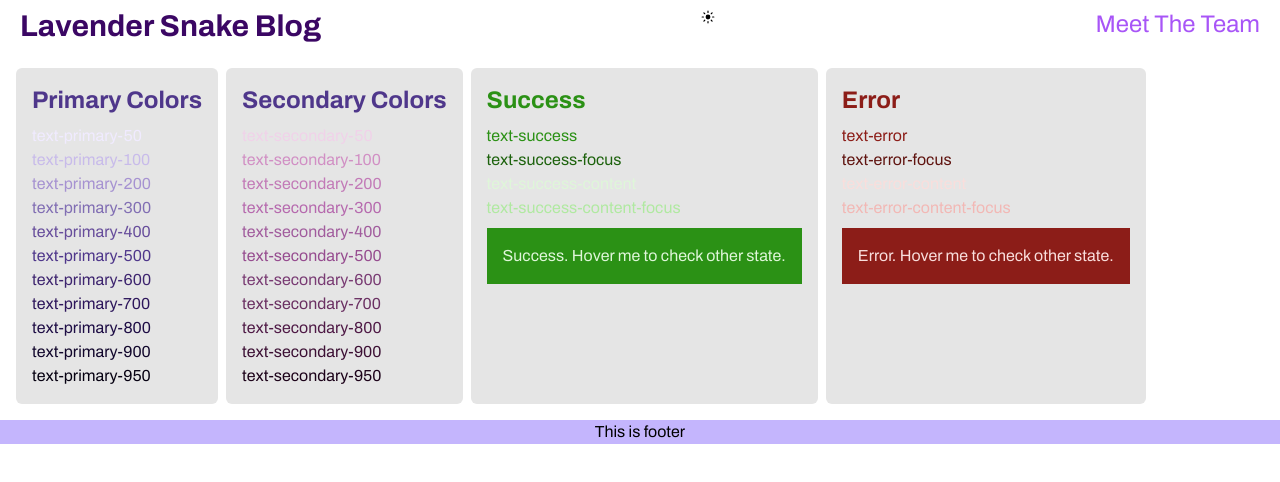
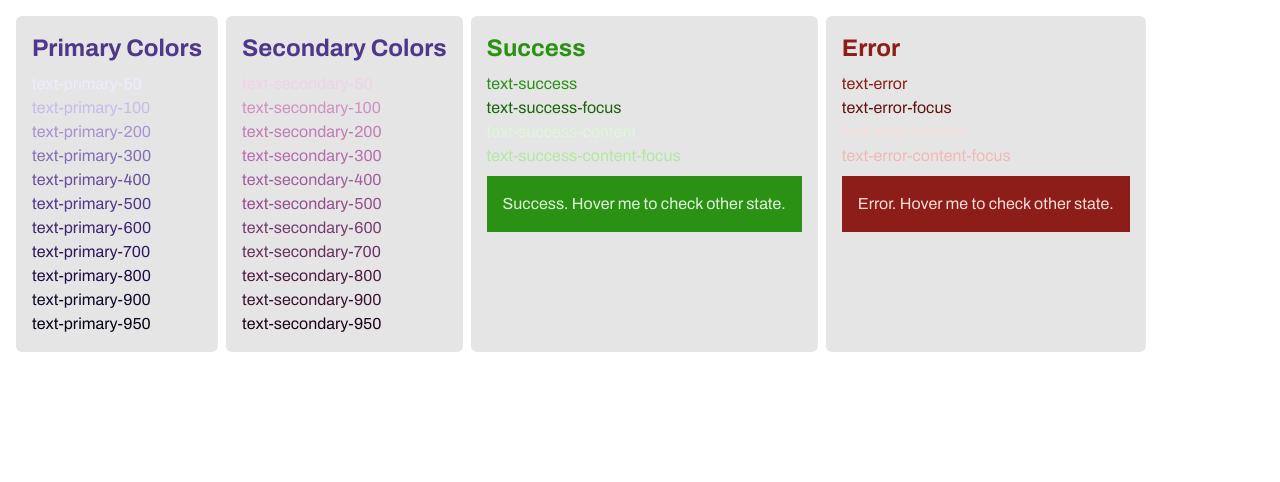
Before and after one commit to Hack-Weekly/lavender-snake-blog, a Next.js app: page /theme in a window 1280 px wide. Shown: the top 482 px of the page. Built offline with nearby package versions, Linux system fonts and the light colour scheme.

Commit message:
refactored the project structure

```diff
--- /dev/null
+++ b/app/(public)/layout.tsx
@@ -0,0 +1,16 @@
+import Nav from "./components/Nav"
+import Footer from "./components/Footer"
+
+export default function PublicLayout({
+	children,
+}: {
+	children: React.ReactNode
+}) {
+	return (
+		<div>
+			<Nav />
+			{children}
+			<Footer />
+		</div>
+	)
+}
--- a/app/layout.tsx
+++ b/app/layout.tsx
@@ -1,9 +1,7 @@
-import Nav from "./Nav"
-import Footer from "./Footer"
 import { Metadata } from "next"
 import { Providers } from "./providers"
+import { Archivo as Serif } from "next/font/google"
 import "./globals.css"
-import { Archivo as Serif } from "next/font/google"
 
 const serif = Serif({
 	subsets: ["latin"],
@@ -46,11 +44,7 @@ export default function RootLayout({
 	return (
 		<html lang="en" className={`${serif.variable}`} suppressHydrationWarning>
 			<body>
-				<Providers>
-					<Nav />
-					{children}
-					<Footer />
-				</Providers>
+				<Providers>{children}</Providers>
 			</body>
 		</html>
 	)
```
Also changed, not shown: app/(public)/components/Footer.tsx (renamed from app/Footer.tsx), app/(public)/components/Nav.tsx (renamed from app/Nav.tsx), app/(public)/components/ThemeToggler.tsx (renamed from app/ThemeToggler.tsx), app/(public)/page.tsx (renamed from app/page.tsx).
